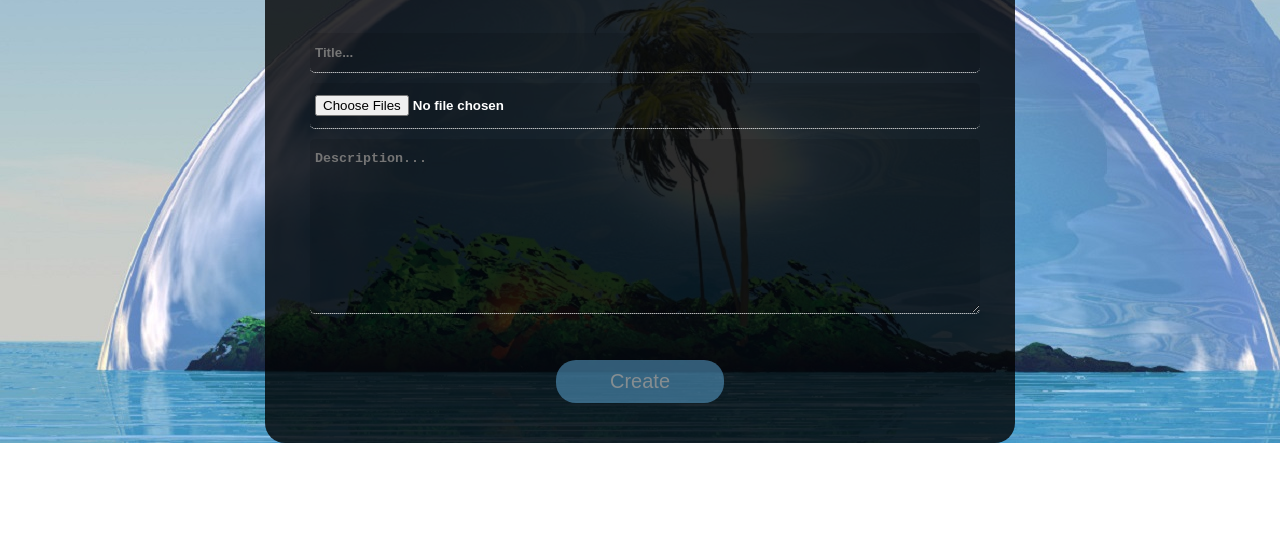
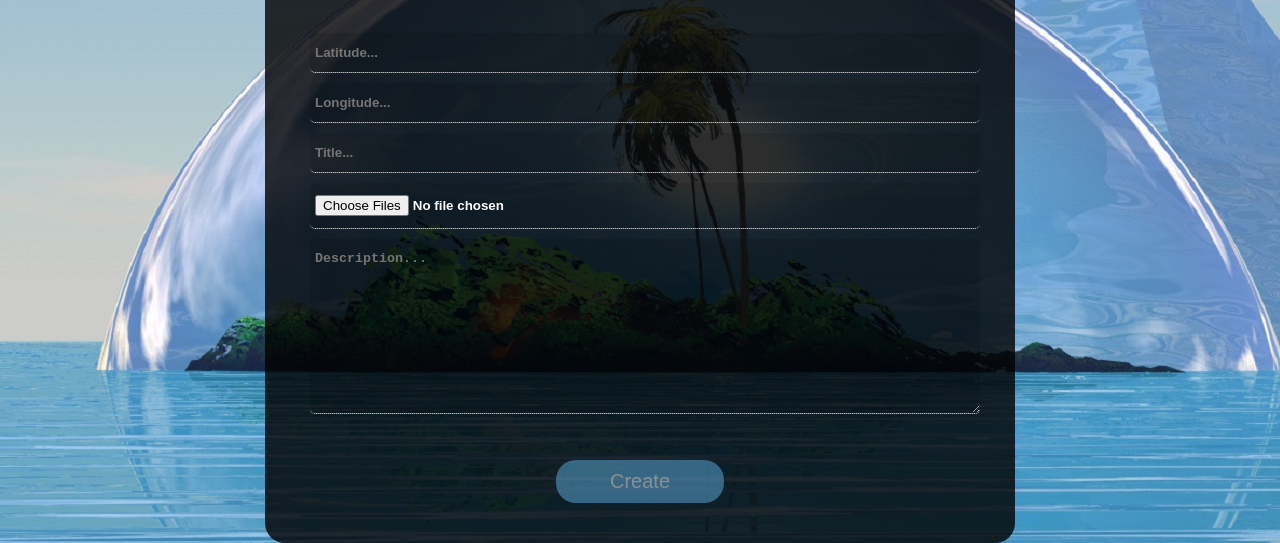
Before and after one commit to hustlaviola/campProject, a plain HTML site: page UI/intervention.html in a window 1280 px wide. Shown: the part 402-945 px from the top of the page. Before the commit the page ends 845 px from the top, so only its background shows below. Drawn offline with Linux system fonts and the light colour scheme.

Commit message:
Add inputs for longitude and latitude

```diff
--- a/UI/intervention.html
+++ b/UI/intervention.html
@@ -18,6 +18,8 @@
 	        <form>
 	        	<img src="img/green-icon.png" alt="red-flag">
 	        	<h2>Intervention!</h2>
+		   <input type="text" placeholder="Latitude..." required>
+		   <input type="text" placeholder="Longitude..." required>
 	           <input type="text" placeholder="Title..." required>
 	           <input type="file" name="fileName" accept="image/*,video/*" multiple>
 	           <textarea rows="10" placeholder="Description..." required></textarea>
```
